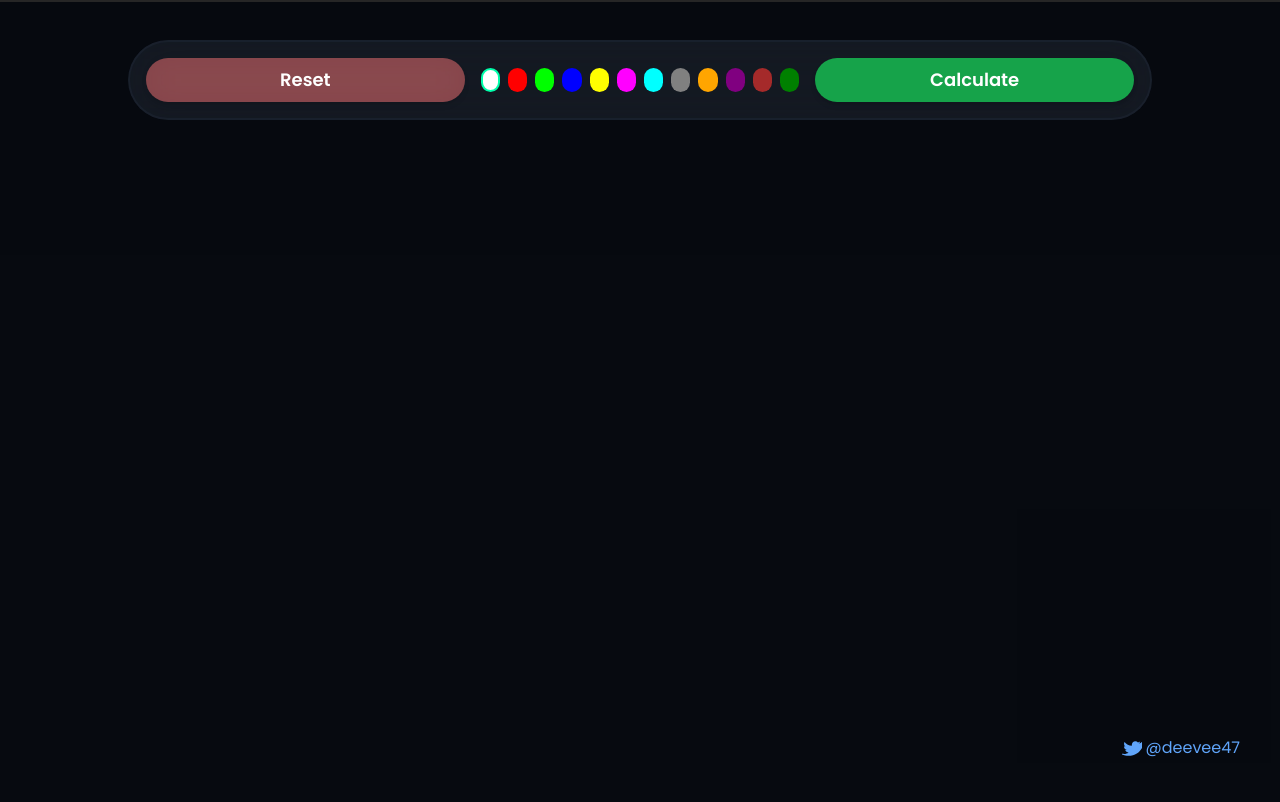
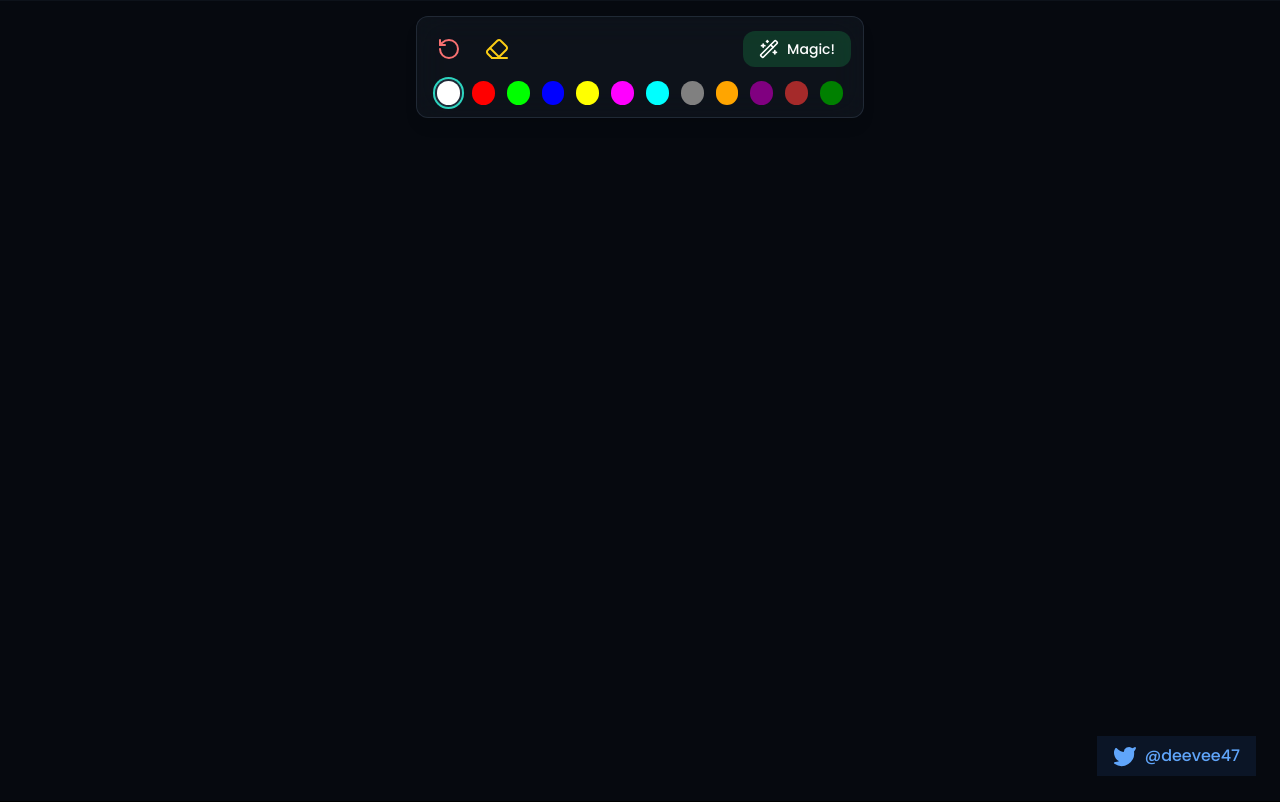
Before and after one commit to deevee47/magic-canvas, a Next.js app: page / in a window 1280 px wide. Built offline with nearby package versions, Linux system fonts and the light colour scheme.

Commit message:
feat: add eraser functionality and add testimonials

```diff
--- a/package.json
+++ b/package.json
@@ -11,6 +11,7 @@
   },
   "dependencies": {
     "@google/generative-ai": "^0.21.0",
+    "@vercel/analytics": "^1.4.1",
     "axios": "^1.7.7",
     "canvas": "^2.11.2",
     "class-variance-authority": "^0.7.1",
--- a/src/app/layout.tsx
+++ b/src/app/layout.tsx
@@ -2,6 +2,7 @@ import type { Metadata } from "next";
 import { Poppins} from "next/font/google";
 import "./globals.css";
 import { Toaster } from "react-hot-toast";
+import { Analytics } from "@vercel/analytics/react"
 
 const poppins = Poppins({ subsets: ["latin"], weight: ["100", "200", "300", "400", "500", "600", "700", "800", "900"], variable: "--font-poppins" });
 
@@ -52,6 +53,7 @@ export default function RootLayout({
       </head>
       <body className={`${poppins.variable} poppins  antialiased`}>
         {children}
+        <Analytics />
         <Toaster />
       </body>
     </html>
--- a/src/app/page.tsx
+++ b/src/app/page.tsx
@@ -3,6 +3,7 @@
 import { useEffect, useRef, useState } from "react";
 import { SWATCHES } from "../../constants";
 import toast from "react-hot-toast";
+import { Eraser, Pencil, RotateCcw, Twitter, Wand2 } from "lucide-react";
 
 interface GeneratedResponse {
   expr: string;
@@ -13,6 +14,13 @@ interface Variables {
   [key: string]: string | number;
 }
 
+interface clearCircleProps {
+  context: CanvasRenderingContext2D;
+  x: number;
+  y: number;
+  radius: number;
+}
+
 export default function Home() {
   const canvasRef = useRef<HTMLCanvasElement>(null);
   const [isDrawing, setIsDrawing] = useState(false);
@@ -21,6 +29,10 @@ export default function Home() {
   const [result, setResult] = useState<GeneratedResponse | null>(null);
   const [variables,] = useState<Variables>({});
   const [loading, setLoading] = useState(false);
+  const [isErasing, setIsErasing] = useState(false);
+  const [isIdle, setIsIdle] = useState(false);
+  const idleTimeout = useRef<NodeJS.Timeout | null>(null);
+
 
   useEffect(() => {
     if (reset) {
@@ -135,8 +147,19 @@ export default function Home() {
   };
 
   const stopDrawing = () => setIsDrawing(false);
-  const [isIdle, setIsIdle] = useState(false);
-  const idleTimeout = useRef<NodeJS.Timeout | null>(null);
+
+  const eraseDrawing = () => {
+    setIsErasing((prev) => !prev);
+  };
+
+  function clearCircle({ context, x, y, radius }: clearCircleProps) {
+    context.save();
+    context.beginPath();
+    context.arc(x, y, radius, 0, 2 * Math.PI, true);
+    context.clip();
+    context.clearRect(x - radius, y - radius, radius * 2, radius * 2);
+    context.restore();
+  }
 
   const captureDrawing = (e: React.MouseEvent) => {
     if (!isDrawing) return;
@@ -146,91 +169,127 @@ export default function Home() {
     }
     idleTimeout.current = setTimeout(() => {
       setIsIdle(true);
-      if(!(isIdle &&isDrawing))sendData();
+      if (!(isIdle && isDrawing)) sendData();
     }, 2000);
     const canvas = canvasRef.current;
     if (canvas) {
       const ctx = canvas.getContext("2d");
       if (ctx) {
+        if (isErasing) {
+          clearCircle({
+            context: ctx,
+            x: e.nativeEvent.offsetX,
+            y: e.nativeEvent.offsetY,
+            radius: 10,
+          });
+          canvas.style.cursor = "crosshair";
+        } else {
           ctx.strokeStyle = selectedColor;
           ctx.lineTo(e.nativeEvent.offsetX, e.nativeEvent.offsetY);
           ctx.stroke();
         }
       }
+    }
   };
 
   return (
-    <div className="flex flex-col min-h-screen bg-gray-900/40  text-white">
-      {/* Control Bar */}
-      <div className="grid text-center top-10 absolute left-1/2 tranform -translate-x-1/2 grid-cols-3 gap-4 p-4 items-center w-full sm:w-[80%] border-2 border-gray-800/50 rounded-full bg-gray-700/30 backdrop-blur-xl mx-auto">
+    <div className="flex flex-col min-h-screen bg-gray-900/40 text-white">
+      {/* Mobile-Friendly Control Bar */}
+      <div className="fixed top-4 left-1/2 transform -translate-x-1/2 w-[95%] max-w-md">
+        <div className="flex flex-col gap-3 p-3 bg-gray-800/30 backdrop-blur-lg rounded-xl border border-gray-700/50 shadow-lg">
+          {/* Top Row - Essential Controls */}
+          <div className="flex items-center justify-between w-full">
+            <div className="flex items-center gap-2">
               <button
                 onClick={resetCanvas}
-          className="font-semibold  text-sm sm:text-lg rounded-full py-2 px-1 sm:py-2 sm:px-6  bg-red-400/50 backdrop-blur-lg hover:bg-red-700 text-white transition-shadow shadow-md hover:shadow-xl"
+                className={`p-2 rounded-xl transition-all duration-200 ${loading ? 'opacity-50 cursor-not-allowed' : 'hover:bg-red-500/20'
+                  } tooltip-wrapper`}
+                disabled={loading}
+                title="Reset Canvas"
+              >
+                <RotateCcw className="w-6 h-6 text-red-400" />
+              </button>
+
+              <button
+                onClick={eraseDrawing}
+                className={`p-2 rounded-xl transition-all duration-200 ${isErasing ? 'bg-yellow-500/20' : ''
+                  } ${loading ? 'opacity-50 cursor-not-allowed' : 'hover:bg-yellow-500/20'}`}
+                disabled={loading}
+                title={isErasing ? "Switch to Draw" : "Switch to Erase"}
+              >
+                {isErasing ? (
+                  <Pencil className="w-6 h-6 text-yellow-400" />
+                ) : (
+                  <Eraser className="w-6 h-6 text-yellow-400" />
+                )}
+              </button>
+            </div>
+
+            <button
+              onClick={sendData}
+              className={`flex items-center gap-2 px-4 py-2 rounded-xl font-medium transition-all duration-200 ${loading
+                  ? 'bg-green-500/20 cursor-wait'
+                  : 'bg-green-500/20 hover:bg-green-500/30'
+                }`}
               disabled={loading}
             >
-          Reset
+              <Wand2 className="w-5 h-5" />
+              <span className="text-sm">
+                {loading ? "Magic..." : "Magic!"}
+              </span>
             </button>
-        <div className="flex justify-center space-x-2">
+          </div>
+
+          {/* Bottom Row - Color Swatches */}
+          <div className="flex items-center justify-center gap-3 w-full px-2">
             {SWATCHES.map((color, index) => (
-            <div
+              <button
                 key={index}
                 onClick={() => setSelectedColor(color)}
-              style={{
-                backgroundColor: color,
-                border:
-                  color === selectedColor ? "2px solid #00FFAB" : "2px solid transparent",
-              }}
-              className="rounded-full w-6 h-6 cursor-pointer transform hover:scale-110 transition-transform"
+                className={`sm:h-6 w-6 h-4 rounded-full transition-all duration-200 transform hover:scale-110 ring-offset-2 ring-offset-gray-800 ${color === selectedColor ? 'ring-2 ring-teal-400' : ''
+                  }`}
+                style={{ backgroundColor: color }}
+                title={`Color ${index + 1}`}
               />
             ))}
           </div>
-        <button
-          onClick={sendData}
-          className="font-semibold text-sm sm:text-lg text-center items-center rounded-full py-2 px-1 sm:py-2 sm:px-6  bg-green-600 hover:bg-green-700 text-white transition-shadow shadow-md hover:shadow-xl"
-          disabled={loading}
-        >
-          {loading ? "Calculating..." : "Calculate"}
-        </button>
         </div>
+      </div>
+
 
       {/* Result Display */}
       {result && (
-        <div className="fixed top-10 left-1/2 transform -translate-x-1/2 bg-gray-800/30 backdrop-blur-lg p-6 rounded-xl border border-gray-800 text-center">
+        <div className="fixed top-24 left-1/2 transform -translate-x-1/2 max-w-[90%] w-auto">
+          <div className="bg-gray-800/90 backdrop-blur-lg p-6 rounded-xl border border-gray-700/50 shadow-lg">
             <button
               onClick={() => setResult(null)}
-            className="absolute top-1 right-3 text-gray-400 hover:text-gray-200 text-3xl"
+              className="absolute top-3 right-3 w-8 h-8 flex items-center justify-center rounded-lg text-gray-400 hover:text-gray-200 hover:bg-gray-700/50 transition-all duration-200"
             >
-            &times;
+              ×
             </button>
-          {result && (
-            <div className="fixed top-10 left-1/2 transform -translate-x-1/2 bg-gray-800/30 backdrop-blur-lg p-6 rounded-xl border border-gray-800 text-center">
-              <button
-                onClick={() => setResult(null)}
-                className="absolute top-1 right-3 text-gray-400 hover:text-gray-200 text-3xl"
-              >
-                &times;
-              </button>
-              <div className="text-2xl font-bold mb-3 text-gray-400 py-2">
-                Expression:
+            <div className="space-y-4">
+              <div className="space-y-2">
+                <div className="text-sm font-medium text-gray-400">Expression</div>
+                <div className="text-lg font-semibold text-white">
                   {(() => {
                     const exprMatch = result.expr.match(/"expr":\s*"([^"]*)"/);
                     return exprMatch ? exprMatch[1] : "Reload and draw again";
                   })()}
                 </div>
-              <div className="text-2xl font-semibold text-green-400">
-                Result:
+              </div>
+              <div className="space-y-2">
+                <div className="text-sm font-medium text-gray-400">Result</div>
+                <div className="text-lg font-semibold text-green-400">
                   {(() => {
                     const resultMatch = result.expr.match(/"result":\s*"([^"]*)"/);
                     return resultMatch ? resultMatch[1] : "Reload and draw again";
                   })()}
                 </div>
               </div>
-          )}
-
-
+            </div>
+          </div>
         </div>
       )}
-
 
       {/* Canvas */}
       <canvas
@@ -239,27 +298,18 @@ export default function Home() {
         onMouseMove={captureDrawing}
         onMouseOut={stopDrawing}
         onMouseUp={stopDrawing}
-        className="flex-1 w-full border-t-2"
+        className="flex-1 w-full border-t border-gray-800/30"
       />
+
+      {/* Twitter Link */}
       <a
         href="https://twitter.com/deevee47"
-        className=" absolute bottom-10 right-10 ml-2 flex items-center text-blue-400 hover:text-blue-700 transition duration-300"
+        className="fixed bottom-6 right-6 flex items-center gap-2 px-4 py-2 rounded-lg bg-blue-500/10 hover:bg-blue-500/20 text-blue-400 transition-all duration-200"
         target="_blank"
         rel="noopener noreferrer"
       >
-        <svg
-          xmlns="http://www.w3.org/2000/svg"
-          viewBox="0 0 24 24"
-          width="20"
-          height="20"
-          className="mr-1"
-          fill="currentColor"
-        >
-          <path
-            d="M22.46 6.011c-.77.342-1.59.572-2.46.675.885-.529 1.56-1.368 1.876-2.364-.828.492-1.74.841-2.71 1.032-.781-.832-1.89-1.351-3.12-1.351-2.36 0-4.28 1.928-4.28 4.296 0 .336.038.663.112.974-3.566-.178-6.73-1.89-8.843-4.493-.37.635-.58 1.374-.58 2.163 0 1.498.761 2.818 1.91 3.596-.707-.023-1.373-.216-1.96-.539v.053c0 2.089 1.468 3.83 3.415 4.227-.358.097-.736.15-1.115.15-.273 0-.54-.027-.803-.08.542 1.693 2.116 2.92 3.98 2.95-1.46 1.144-3.3 1.83-5.29 1.83-1.627 0-3.213-.213-4.744-.627 2.893 1.849 6.344 2.925 9.996 2.925 11.96 0 18.493-9.923 18.493-18.493 0-.28-.01-.56-.03-.839 1.263-.914 2.358-2.047 3.221-3.338z"
-          />
-        </svg>
-        @deevee47
+        <Twitter fill="#60a5fa" size={24} />
+        <span className="font-medium">@deevee47</span>
       </a>
     </div>
   );
--- a/src/components/Testimonials.tsx
+++ b/src/components/Testimonials.tsx
@@ -1,40 +1,70 @@
+import { Linkedin, LinkedinIcon, Twitter } from 'lucide-react';
+import Link from 'next/link';
 import React from 'react';
 
+interface Testimonial {
+    title: string;
+    role: string;
+    review: string;
+    avatar: string; // URL of the avatar image
+}
+
 const Testimonials = () => {
+    const testimonials: Testimonial[] = [
+        { title: "Shashwat Singh", role: "Ted-Ed Speaker", review: "I saw the website of magic-canvas and that seemed really cool for me!", avatar: "https://media.licdn.com/dms/image/v2/D5635AQGE_E0E1y7TjQ/profile-framedphoto-shrink_400_400/profile-framedphoto-shrink_400_400/0/1734668873477?e=1735459200&v=beta&t=Qu9ASJIPn-1H5HKW87VHjefks5UpDSDFqW3UV9kGMPw" },
+        {
+            title: "Nipurn Goyal", role: "President @AlanTuring", review: "@Apple walo rakhlo ise kaam ka banda hai", avatar: "https://media.licdn.com/dms/image/v2/D5603AQG6A5MFDGdu-g/profile-displayphoto-shrink_400_400/profile-displayphoto-shrink_400_400/0/1726691673016?e=1740614400&v=beta&t=Qml8w-Azy7LPDt-3sqNWjcgQnsD5vSqi1L0D2TE0fls"
+        },
+        { title: "Priyanshi Choudhary", role: "From LinkedIn", review: "I absolutely love the UI, recognition is quick and quite accurate. Highly recommended.", avatar: "https://media.licdn.com/dms/image/v2/D4E03AQH3TNHG-1QWAA/profile-displayphoto-shrink_400_400/profile-displayphoto-shrink_400_400/0/1722893296804?e=1740614400&v=beta&t=KU2rYZXPjGPIBXzFsuSNkeHxT0T3tpNfnBG1y2am1j4" },
+        { title: "Naval Bihani", role: "From LinkedIn", review: "Great project! Building a functionality of this huge is an achievement! 💪🏻", avatar: "https://media.licdn.com/dms/image/v2/D5635AQGfmW4bMyvaXw/profile-framedphoto-shrink_400_400/profile-framedphoto-shrink_400_400/0/1731268073542?e=1735459200&v=beta&t=Z8_XvTXT8GV2r3C1Cys8tvgSSIUBwR7Q8lMrF8PvBdc" },
+    ];
+
+    const socialLinks = [{ icon: <Twitter size={30} />, link: "https://twitter.com/deevee47" }, { icon: <Linkedin size={30}/>, link: "https://linkedin.com/in/deevee47" }];
+
     return (
         <div className="w-full flex flex-col justify-center items-center px-4 sm:px-8 lg:px-16 py-10">
             <h1 className="text-4xl sm:text-6xl lg:text-8xl font-bold text-center mb-6">
                 लोगो ka काम hai कहना 🫢
             </h1>
-            <div className="flex flex-col justify-center items-center italic opacity-50 pb-10 pt-10 text-lg sm:text-xl lg:text-2xl text-center">
-                Adding Testimonials Soon! Want me to add yours?
-                <span className="text-gray-200 block mt-2">
-                    Share reviews on my X
+
+            <div className="grid p-20 sm:w-[70%] w-full grid-cols-1 sm:grid-cols-2 lg:grid-cols-2 gap-8 sm:gap-8">
+                {testimonials.map((testimonial, index) => (
+                    <div key={index} className="relative">
+                        <div className="absolute animate-pulse -inset-1 bg-gradient-to-r from-purple-800/70 via-pink-800/70 to-blue-800/70 w-[90%] h-[60%] my-auto mx-auto rounded-full blur-md"></div>
+                        <div className="relative bg-blue-900/50 backdrop-blur-3xl rounded-2xl p-4">
+                            <div className="flex items-center mb-4">
+                                <img
+                                    src={testimonial.avatar}
+                                    alt={`${testimonial.title} avatar`}
+                                    className="w-12 h-12 rounded-full mr-4"
+                                />
+                                <div>
+                                    <h1 className="text-2xl">{testimonial.title}</h1>
+                                    <h3 className="text-gray-400">{testimonial.role}</h3>
+                                </div>
+                            </div>
+                            <p>{testimonial.review}</p>
+                        </div>
+                    </div>
+                ))}
+            </div>
+            <div className="flex flex-col justify-center items-center italic opacity-50 pb-10 pt-10 text-md sm:text-lg text-center">
+                Adding More Testimonials Soon! Want me to add yours?
+                <span className="text-gray-200 mt-2">
+                    Share reviews on:
                 </span>
-                <a
-                    href="https://twitter.com/deevee47"
-                    className="mt-2 flex items-center text-blue-400 hover:text-blue-700 transition duration-300"
-                    target="_blank"
-                    rel="noopener noreferrer"
-                >
-                    <svg
-                        xmlns="http://www.w3.org/2000/svg"
-                        viewBox="0 0 24 24"
-                        width="20"
-                        height="20"
-                        className="mr-1"
-                        fill="currentColor"
+
+                <div className="flex gap-6">
+                    {socialLinks.map((link, index) => (<Link
+                        href={link.link}
+                        className="mt-2 flex items-center text-blue-400 hover:text-blue-700 transition duration-300"
+                        target="_blank"
+                        rel="noopener noreferrer"
                     >
-                        <path
-                            d="M22.46 6.011c-.77.342-1.59.572-2.46.675.885-.529 1.56-1.368 1.876-2.364-.828.492-1.74.841-2.71 1.032-.781-.832-1.89-1.351-3.12-1.351-2.36 0-4.28 1.928-4.28 4.296 0 .336.038.663.112.974-3.566-.178-6.73-1.89-8.843-4.493-.37.635-.58 1.374-.58 2.163 0 1.498.761 2.818 1.91 3.596-.707-.023-1.373-.216-1.96-.539v.053c0 2.089 1.468 3.83 3.415 4.227-.358.097-.736.15-1.115.15-.273 0-.54-.027-.803-.08.542 1.693 2.116 2.92 3.98 2.95-1.46 1.144-3.3 1.83-5.29 1.83-1.627 0-3.213-.213-4.744-.627 2.893 1.849 6.344 2.925 9.996 2.925 11.96 0 18.493-9.923 18.493-18.493 0-.28-.01-.56-.03-.839 1.263-.914 2.358-2.047 3.221-3.338z"
-                        />
-                    </svg>
-                    @deevee47
-                </a>
-            </div>
-            <div className="grid grid-cols-1 sm:grid-cols-2 lg:grid-cols-3 gap-4 sm:gap-8 w-full">
-                {/* Placeholder for testimonials */}
-            </div>
+                        {link.icon}
+                    </Link>))}
+                </div>
+                </div>
         </div>
     );
 };
```
Also changed, not shown: src/components/Hero.tsx (+5 -4 lines), src/components/Navbar.tsx (+8 -1 lines), 1 other file (tests, documents, lock files or other folders). Lines whose indentation alone changed are shown as unchanged.
